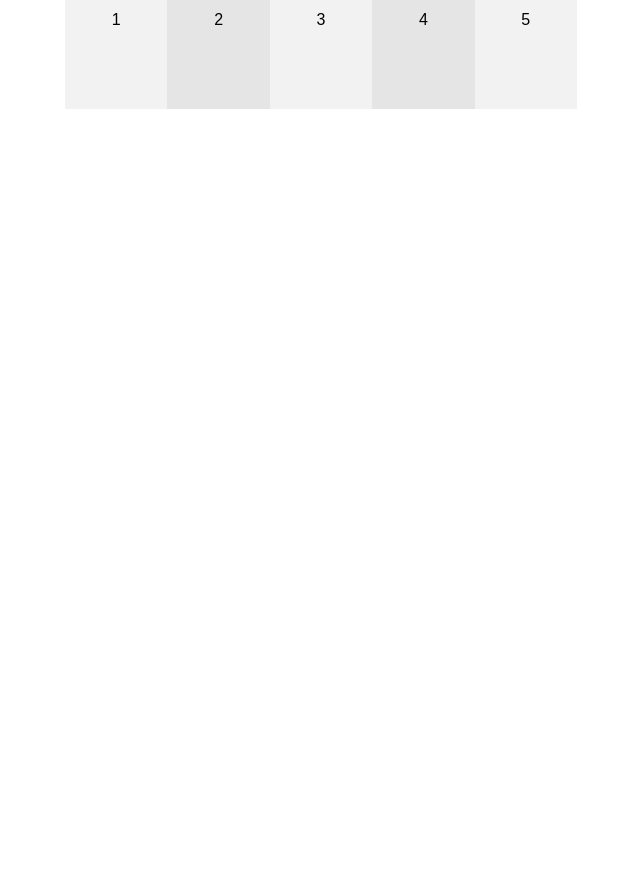
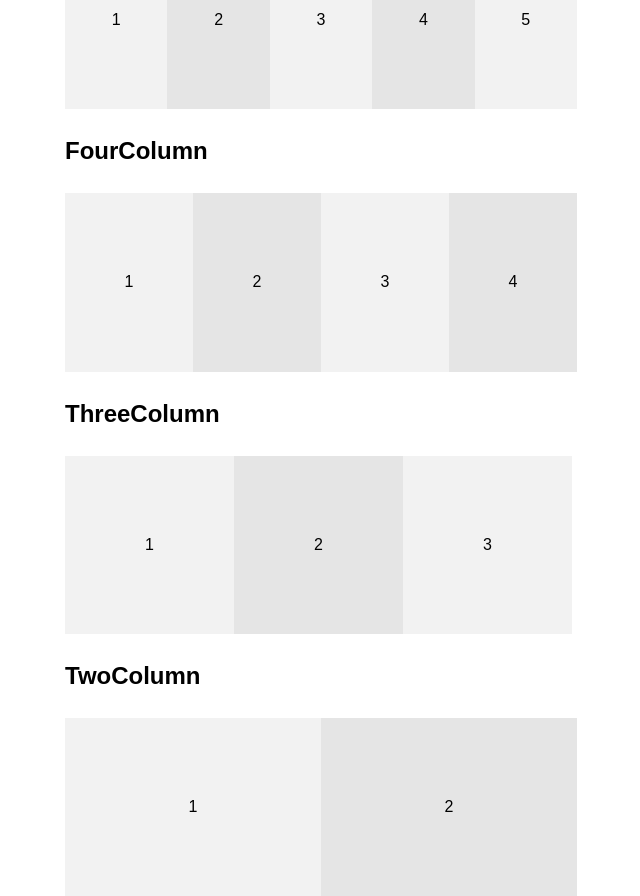
Before and after one commit to juanparadox/react-tachyons, a React (Create React App) app: page / in a window 1280 px wide. Shown: the part 780-1676 px from the top of the page, without its empty margins (319-959 px from the left). Before the commit the page ends 889 px from the top, so only its background shows below. Built offline with nearby package versions, Linux system fonts and the light colour scheme.

Commit message:
Updated to Columns component rendering. Added FourColumn, ThreeColumn, & TwoColumn

```diff
--- a/src/App.js
+++ b/src/App.js
@@ -3,10 +3,13 @@ import React, {Component} from "react";
 import logo from "./logo.svg";
 import tachyons from "tachyons";
 
-// Components
+// Layout
 import AspectRatio from './components/layout/AspectRatio';
 import CenteredContainer from './components/layout/CenteredContainer';
 import FiveColumn from './components/layout/FiveColumn';
+import FourColumn from './components/layout/FourColumn';
+import ThreeColumn from './components/layout/ThreeColumn';
+import TwoColumn from './components/layout/TwoColumn';
 
 class App extends Component {
   render() {
@@ -61,6 +64,18 @@ class App extends Component {
                 <FiveColumn>
                     <p>1</p><p>2</p><p>3</p><p>4</p><p>5</p>
                 </FiveColumn>
+                <h3 className="f3 lh-copy">FourColumn</h3>
+                <FourColumn>
+                    <p>1</p><p>2</p><p>3</p><p>4</p>
+                </FourColumn>
+                <h3 className="f3 lh-copy">ThreeColumn</h3>
+                <ThreeColumn>
+                    <p>1</p><p>2</p><p>3</p><p>4</p>
+                </ThreeColumn>
+                <h3 className="f3 lh-copy">TwoColumn</h3>
+                <TwoColumn>
+                    <p>1</p><p>2</p><p>3</p><p>4</p>
+                </TwoColumn>
             </section>
         </article>
       </div>
--- a/src/components/layout/Columns.jsx
+++ b/src/components/layout/Columns.jsx
@@ -14,7 +14,7 @@ function renderColumn(content, key, size){
 
 function renderRow(count, children){
     let row = [],
-        size = 100 / count;
+        size = Math.round(100 / count);
     for (var i = 0; i < count; i++) {
         row.push(
             renderColumn(children[i], i, size)
@@ -25,5 +25,5 @@ function renderRow(count, children){
 
 export default ({ count, children }) =>
     <div className="cf">
-        { renderRow(5, children) }
+        { renderRow(count, children) }
     </div>
--- /dev/null
+++ b/src/components/layout/FourColumn.jsx
@@ -0,0 +1,5 @@
+import React from 'react';
+import Columns from './Columns';
+
+export default ({ children }) =>
+    <Columns count={ 4 } children={ children }/>
--- /dev/null
+++ b/src/components/layout/ThreeColumn.jsx
@@ -0,0 +1,5 @@
+import React from 'react';
+import Columns from './Columns';
+
+export default ({ children }) =>
+    <Columns count={ 3 } children={ children }/>
--- /dev/null
+++ b/src/components/layout/TwoColumn.jsx
@@ -0,0 +1,5 @@
+import React from 'react';
+import Columns from './Columns';
+
+export default ({ children }) =>
+    <Columns count={ 2 } children={ children }/>
```
